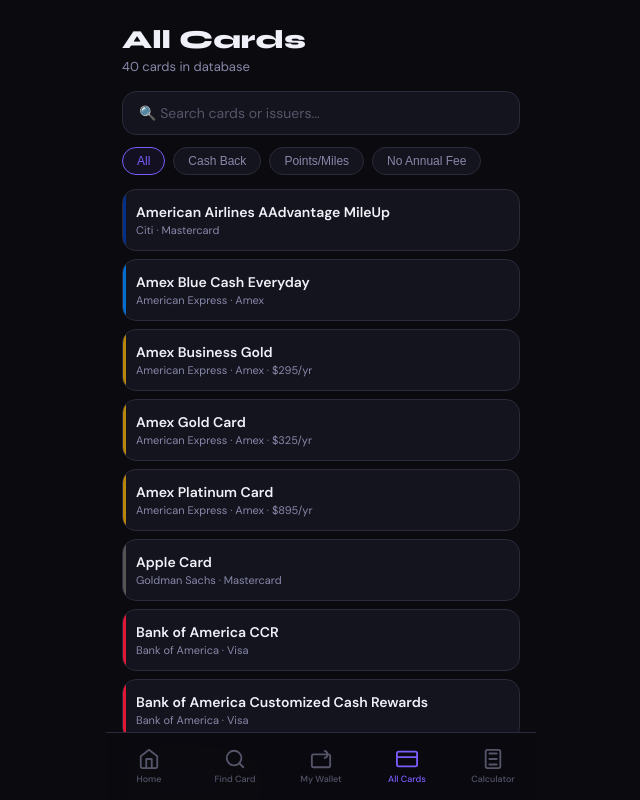
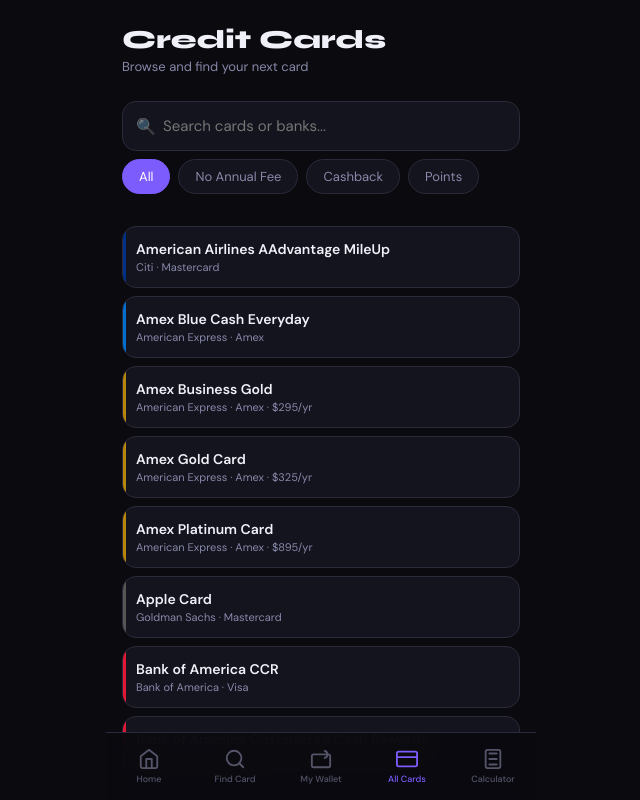
Before and after one commit to Nishani53/cardmaxx, a React (Create React App) app: page / in a window 1280 px wide. Both pictures are taken after a click on the button "All Cards". Shown: the top 800 px of the page, without its empty margins (319-959 px from the left). Built offline with nearby package versions, Linux system fonts and the light colour scheme.

Commit message:
Update App.js

```diff
--- a/src/App.js
+++ b/src/App.js
@@ -183,59 +183,74 @@
 };
 
 // ─── ALL CARDS ────────────────────────────────────────────────────────────────
-const AllCards = ({ wallet, toggleWallet }) => {
-  const [q, setQ] = useState('');
-  const [filter, setFilter] = useState('all');
-  const [detail, setDetail] = useState(null);
+const AllCards = ({ wallet, go }) => {
+  const [searchTerm, setSearchTerm] = useState("");
+  const [activeFilter, setActiveFilter] = useState("All");
 
-  const filtered = CARDS.filter(c => {
-    const ms = c.name.toLowerCase().includes(q.toLowerCase()) || c.issuer.toLowerCase().includes(q.toLowerCase());
-    const mf = filter === 'all' ? true : filter === 'cash' ? c.rewardType === 'cash' : filter === 'pts' ? c.rewardType !== 'cash' : c.annualFee === 0;
-    return ms && mf;
+  // 1. Logic: Filter the cards based on Search + Pills
+  const filteredCards = CARDS.filter(card => {
+    const matchesSearch = card.name.toLowerCase().includes(searchTerm.toLowerCase()) ||
+                          card.issuer.toLowerCase().includes(searchTerm.toLowerCase());
+
+    const matchesFilter =
+      activeFilter === "All" ? true :
+      activeFilter === "No Annual Fee" ? card.annualFee === 0 :
+      activeFilter === "Cashback" ? card.rewardType === "cash" :
+      activeFilter === "Points" ? card.rewardType === "pts" : true;
+
+    return matchesSearch && matchesFilter;
   });
 
-  if (detail) {
-    const c = detail;
-    const inW = wallet.includes(c.id);
-    return (
-      <div className="screen">
-        <button className="back-btn" onClick={() => setDetail(null)}><BackIc s={18} /> Back</button>
-        <div className="detail-card" style={{ '--cc': c.color }}>
-          <div className="detail-topbar" />
-          <h2 className="detail-name">{c.name}</h2>
-          <div className="detail-meta">{c.issuer} · {c.network}</div>
-          <div className="detail-meta">Annual Fee: <strong>{c.annualFee === 0 ? 'None ✅' : `$${c.annualFee}/year`}</strong></div>
-          <div className="detail-type">{c.rewardLabel}</div>
-
-          <div className="sec-title" style={{ marginTop: 14 }}>Rewards by Category</div>
-          {CATEGORIES.map(cat => (
-            <div key={cat.id} className="reward-row">
-              <span className="rr-ico">{cat.icon}</span>
-              <span className="rr-lbl">{cat.full}</span>
-              <Badge value={c.rewards[cat.id]} type={c.rewardType} />
-            </div>
-          ))}
-
-          <div className="notes-box"><InfoIc s={15} /><span>{c.notes}</span></div>
-
-          <button className={`wallet-btn ${inW ? 'in' : ''}`} onClick={() => toggleWallet(c.id)}>
-            {inW ? '✓ In My Wallet — Tap to Remove' : '+ Add to My Wallet'}
-          </button>
-        </div>
-      </div>
-    );
-  }
+  const filters = ["All", "No Annual Fee", "Cashback", "Points"];
 
   return (
     <div className="screen">
-      <div className="pg-header"><h2>All Cards</h2><p>{CARDS.length} cards in database</p></div>
-      <input className="search-box" placeholder="🔍 Search cards or issuers..." value={q} onChange={e => setQ(e.target.value)} />
-      <div className="pills">
-        {[['all','All'],['cash','Cash Back'],['pts','Points/Miles'],['nofee','No Annual Fee']].map(([v,l]) => (
-          <button key={v} className={`pill ${filter === v ? 'on' : ''}`} onClick={() => setFilter(v)}>{l}</button>
-        ))}
+      <div className="pg-header">
+        <h2>Credit Cards</h2>
+        <p>Browse and find your next card</p>
       </div>
-      {filtered.map(c => <CardRow key={c.id} card={c} onClick={() => setDetail(c)} />)}
+
+      <div className="search-container">
+        <div className="search-input-wrapper">
+          <span className="search-icon">🔍</span>
+          <input
+            type="text"
+            className="search-bar"
+            placeholder="Search cards or banks..."
+            value={searchTerm}
+            onChange={(e) => setSearchTerm(e.target.value)}
+          />
+        </div>
+
+        <div className="filter-scroll">
+          {filters.map(f => (
+            <div
+              key={f}
+              className={`filter-pill ${activeFilter === f ? 'active' : ''}`}
+              onClick={() => setActiveFilter(f)}
+            >
+              {f}
+            </div>
+          ))}
+        </div>
+      </div>
+
+      <div className="card-list">
+        {filteredCards.length > 0 ? (
+          filteredCards.map(c => (
+            <CardRow
+              key={c.id}
+              card={c}
+              onClick={() => go('detail', { card: c })}
+            />
+          ))
+        ) : (
+          <div className="empty" style={{padding: '40px 0'}}>
+            <div style={{fontSize: '40px', marginBottom: '10px'}}>🤷‍♂️</div>
+            <div>No cards match your search</div>
+          </div>
+        )}
+      </div>
     </div>
   );
 };
```
